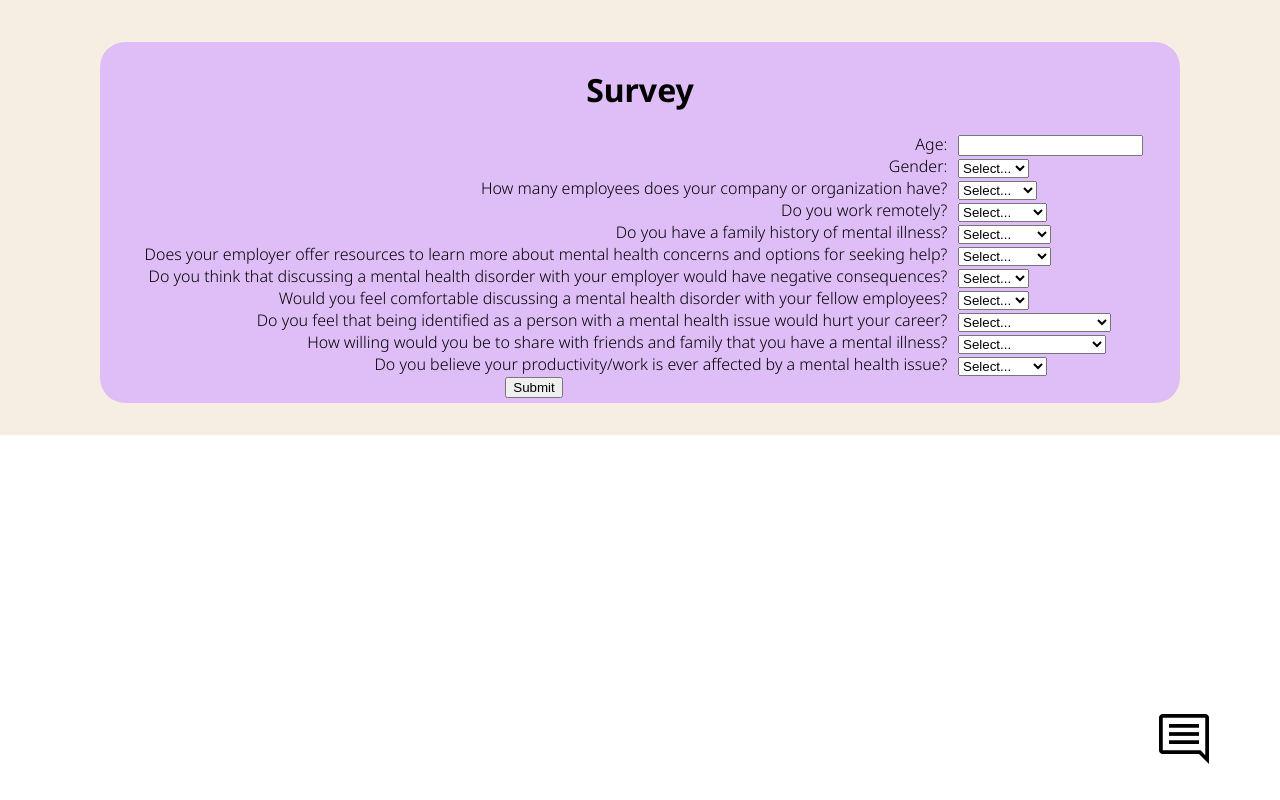
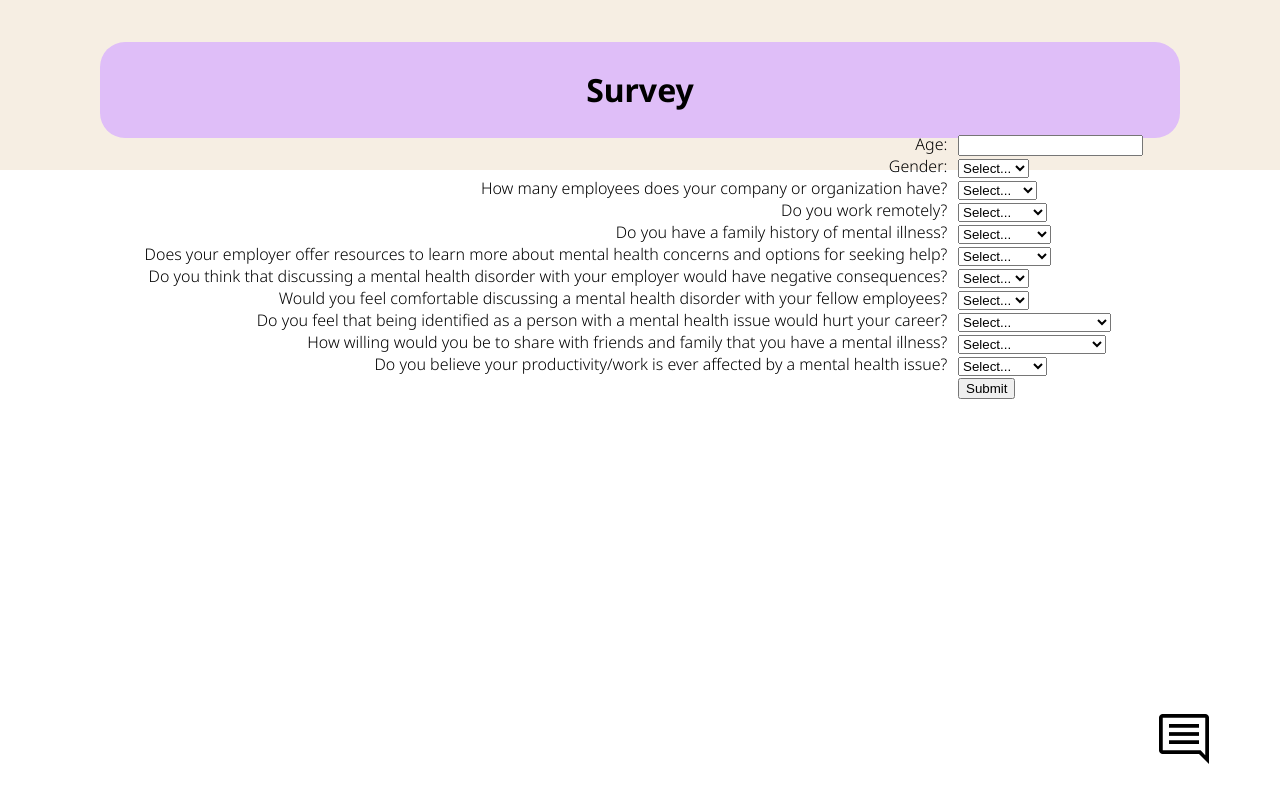
Before and after one commit to mika-okamoto/MindfulTech, a React (Create React App) app in the folder Frontend/mindfultech/: page / in a window 1280 px wide. Built offline with nearby package versions, Linux system fonts and the light colour scheme.

Commit message:
centered submit
dfvhjbdjv

```diff
--- a/Frontend/mindfultech/src/components/survey.css
+++ b/Frontend/mindfultech/src/components/survey.css
@@ -25,6 +25,7 @@
   text-align: left;
  }
 
+
 .chatbot-icon button {
   position: fixed;
   bottom: 30px;
--- a/Frontend/mindfultech/src/components/survey.js
+++ b/Frontend/mindfultech/src/components/survey.js
@@ -82,7 +82,8 @@ const Survey = () => {
     const errors = {};
     // Age validation
     if (!age || isNaN(age) || age < 0 || age > 150) {
-      errors.age = 'Please enter a valid age.';
+      errors.age = '';
+      // Please enter a valid age.
     }
     // Dropdown validation
     // if (!question5) {
@@ -293,9 +294,14 @@ const Survey = () => {
             </select>
             {/* Error message for question 10 */}
           </div>
+          <div id="left">
+            <p></p>
+          </div>
+          <div id="right">
+            <button type="submit" >Submit</button>
+          </div>
+        </form>
 
-          <button type="submit" >Submit</button>
-        </form>
         <div>
           {!(diagnosis !== 'None' && diagnosis !== 'Anxiety' && diagnosis !== 'Mood') && diagnosis === 'None' && <h2>You are at low risk for mood and anxiety disorders.</h2>}
           {!(diagnosis !== 'None' && diagnosis !== 'Anxiety' && diagnosis !== 'Mood') && diagnosis !== 'None' && <h2>You may be at risk for: {diagnosis}</h2>}
```
